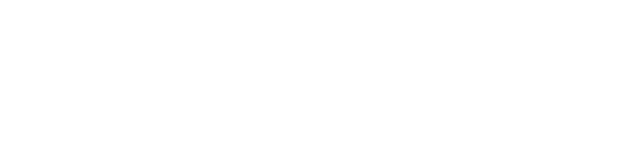
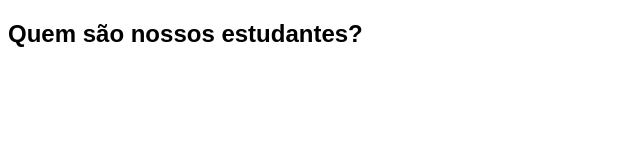
Before and after one commit to GabrielCerdeira/Site-Alura, a plain HTML site: page index.html in a window 1280 px wide. Shown: the whole page, without its empty margins (0-640 px from the left). Drawn offline with Linux system fonts and the light colour scheme.

Commit message:
wqwqwqwqqw

```diff
--- a/index.html
+++ b/index.html
@@ -14,6 +14,8 @@
     rel=”stylesheet”>
 </head>
 <body>
+    <section class=”estudante”>
+        <h2 class=”estudante-titulo”>Quem são nossos estudantes?</h2>
 
 
 </body>
```
